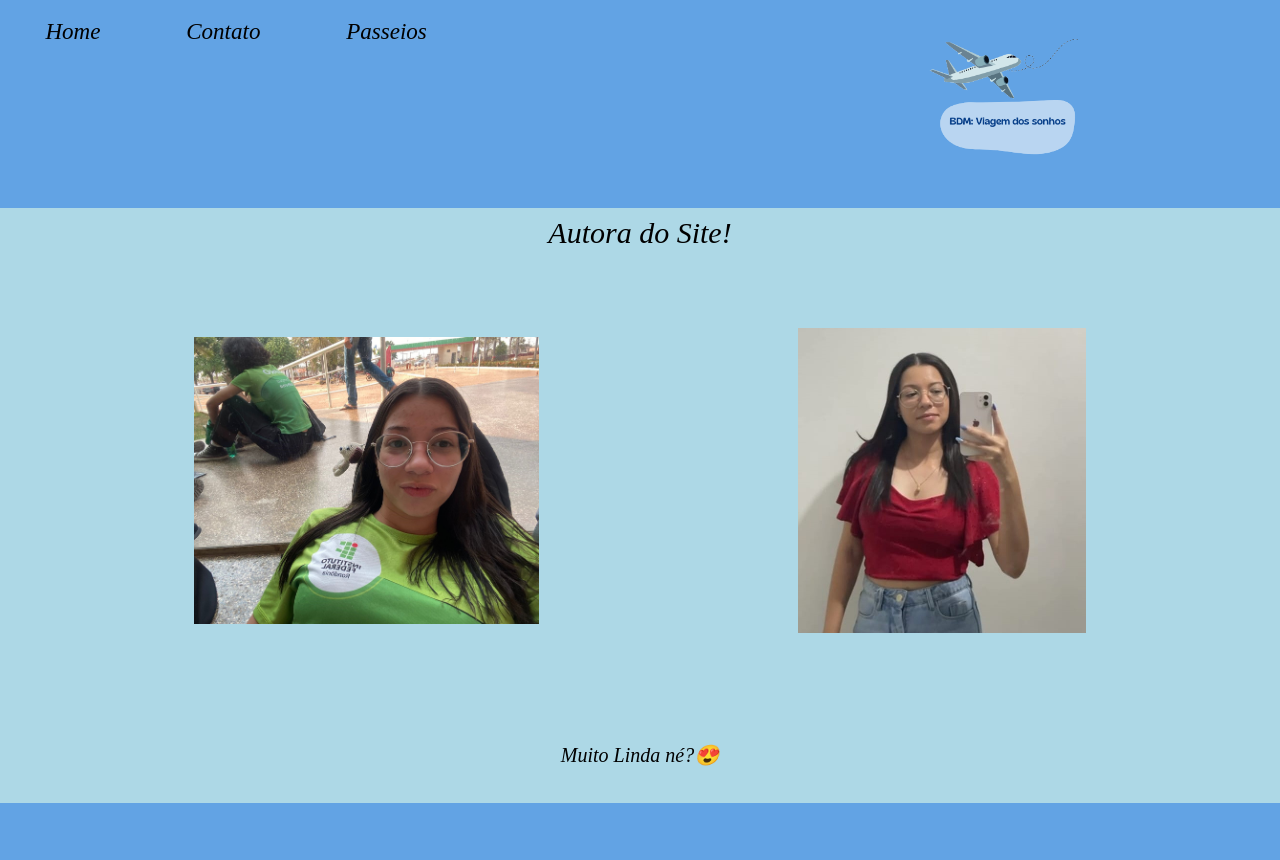
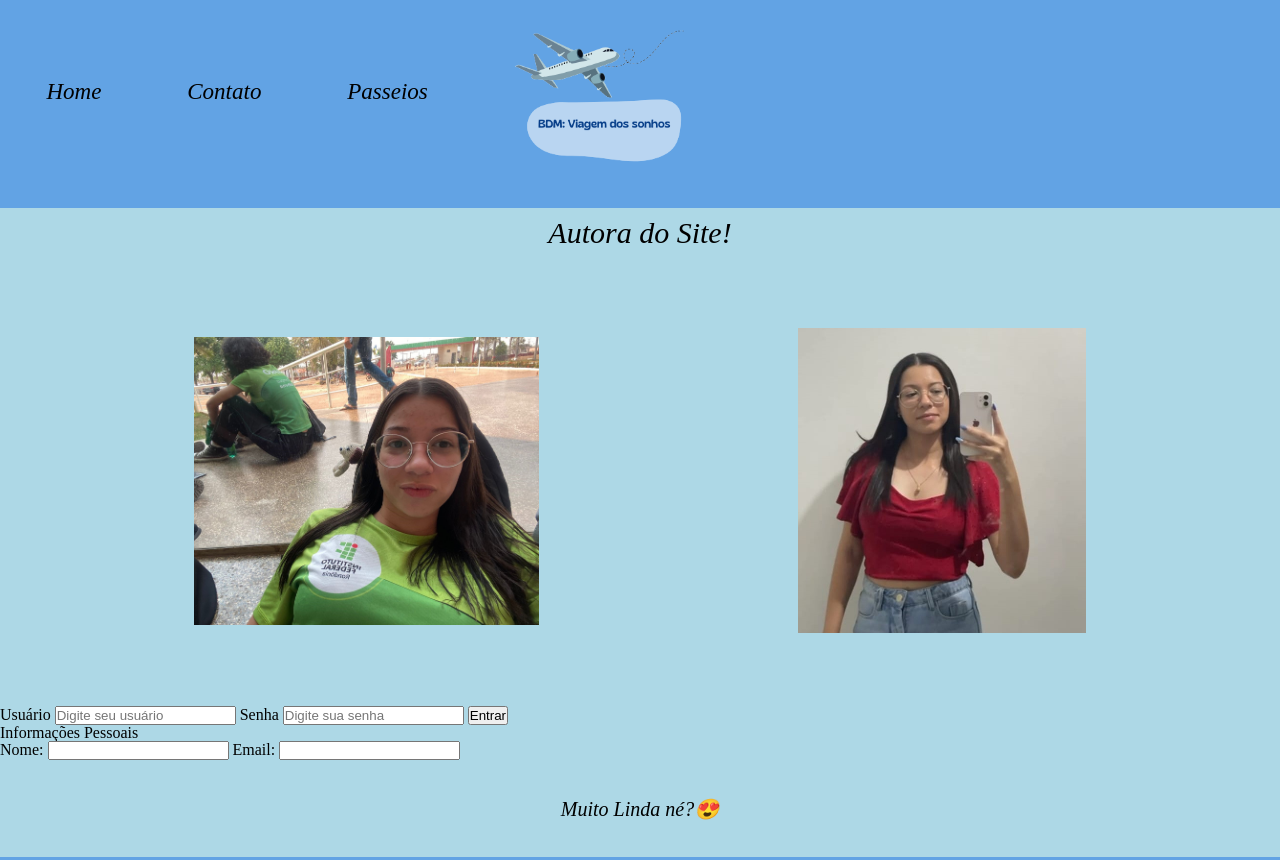
Before and after one commit to MariaGoncalves15/Front-end-I, a plain HTML site: page projeto_atualizado/sobremim.html in a window 1280 px wide. Shown: the top 860 px of the page. Drawn offline with Linux system fonts and the light colour scheme.

Commit message:
atualizar

```diff
--- a/projeto_atualizado/css/style.css
+++ b/projeto_atualizado/css/style.css
@@ -59,24 +59,17 @@ p {
     flex-wrap: wrap;
 }
 
-.container_filho {
-    max-width: 100%;
-    width: 40%;
-    height: auto;
-    padding: 10px ;
-    margin: 0 auto;
-    justify-content: right;
-    align-items: right;
-    text-align: right;
-
-}
 .container_filho img{
     max-width: 100%;
-    width: 40%;
+    width: 60%;
     height: auto;
     padding: 20px ;
     margin: 0 auto;
+    justify-content: left;
+    align-items: left;
+    text-align: left;
 }
+
 
 img {
     max-width: 100%;
@@ -107,7 +100,7 @@ img {
 
 .menu li{
     margin: 0 3%;
-    padding: 20px 2px 11px 7px;
+    padding: 80px 1px 18px 8px;
 }
 
 .menu a{
@@ -197,7 +190,7 @@ footer {
     justify-content: center;
     justify-content: space-evenly;
     gap: 5px;
-    padding: 20px;
+    padding: 5px;
     width: 100%;
 }
 
--- a/projeto_atualizado/sobremim.html
+++ b/projeto_atualizado/sobremim.html
@@ -37,8 +37,27 @@
 
 
 
-            <table></table>
+            <form action="/login" method="post">
+                <label for="user">Usuário</label>
+                <input type="text" id="user" name="user"
+                placeholder="Digite seu usuário" required>
 
+                <label for="pass">Senha</label>
+                <input type="password" id="pass" name="pass"
+                placeholder="Digite sua senha" required>
+
+
+                <input type="submit" value="Entrar">
+            </form>
+
+
+            <fieldset>
+                <legend>Informações Pessoais</legend>
+                <label for="nome">Nome:</label>
+                <input type="text" id="nome" name="nome" required>
+                <label for="email">Email:</label>
+                <input type="email" id="email" name="email" required>
+            </fieldset>
 
 
 
```
Also changed, not shown: projeto_atualizado/passeio01.html (+1 -1 lines), projeto_atualizado/passeio02.html (+1 -1 lines), projeto_atualizado/passeio03.html (+1 -1 lines).
